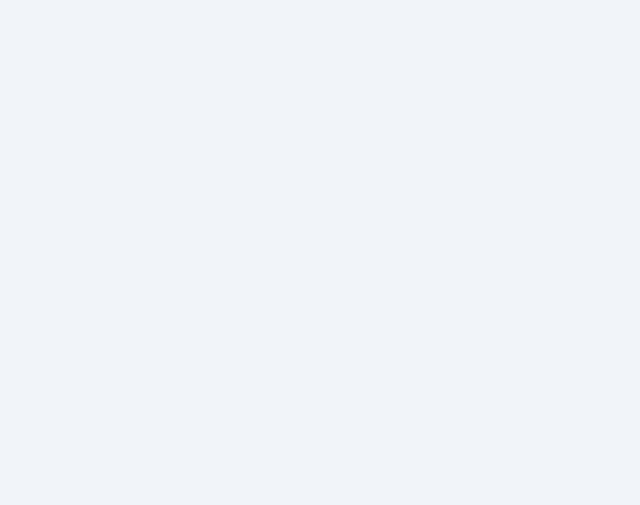
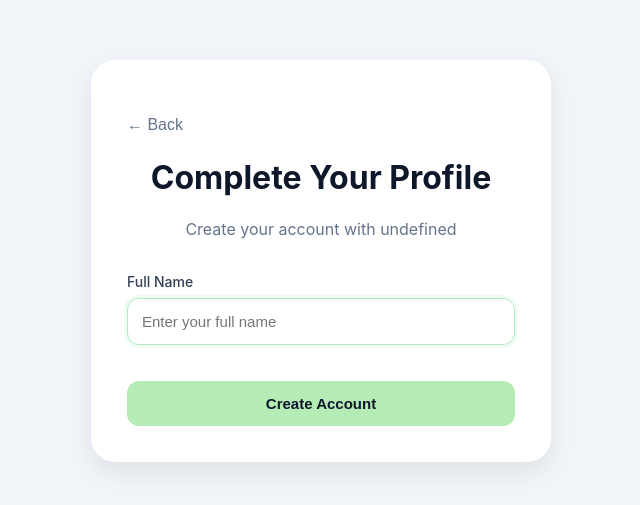
Before and after one commit to vikrantpahwa0/andha-paisa, a React (Vite) app in the folder andha-paisa/: page /register in a window 1280 px wide. Before the commit this address had no page. Shown: the part 159-664 px from the top of the page, without its empty margins (319-959 px from the left). Built offline with nearby package versions, Linux system fonts and the light colour scheme.

Commit message:
registration page

```diff
--- a/andha-paisa/src/pages/auth/login.jsx
+++ b/andha-paisa/src/pages/auth/login.jsx
@@ -33,7 +33,7 @@ function App() {
 
       // For now, using a demo parameter:
       // You can change this based on your API response
-      const demoParameter = false; // Change to false to test password screen
+      const demoParameter = true; // Change to false to test password screen
 
       // Simulate API delay
       setTimeout(() => {
--- a/andha-paisa/src/pages/auth/otp-screen.jsx
+++ b/andha-paisa/src/pages/auth/otp-screen.jsx
@@ -37,11 +37,18 @@ function Verification() {
 
   setLoading(true);
 
-    // Simulate API call
+  // Simulate API call for OTP verification
   setTimeout(() => {
     if (code.length === 6) {
       console.log("Verifying OTP:", code, "for", mode, ":", identifier);
-        navigate("/dashboard");
+
+      // After OTP verification, navigate to registration page
+      navigate("/register", {
+        state: {
+          mode: mode,
+          identifier: identifier
+        }
+      });
     } else {
       setError("Invalid verification code");
     }
--- /dev/null
+++ b/andha-paisa/src/pages/auth/registration.css
@@ -0,0 +1,191 @@
+/* registration.css */
+.registration-card {
+  width: 100%;
+  max-width: 100%;
+  background: white;
+  padding: 20px;
+  border-radius: 20px;
+  box-shadow: 0 10px 25px rgba(0, 0, 0, 0.08);
+  position: relative;
+}
+
+.back-btn {
+  background: transparent;
+  border: none;
+  font-size: 16px;
+  color: #64748b;
+  cursor: pointer;
+  padding: 8px 0;
+  margin-bottom: 16px;
+  display: inline-flex;
+  align-items: center;
+  gap: 4px;
+  transition: color 0.2s;
+}
+
+.back-btn:hover {
+  color: #0f172a;
+}
+
+h2 {
+  text-align: center;
+  margin-bottom: 12px;
+  font-size: 24px;
+  color: #0f172a;
+}
+
+.registration-subtitle {
+  text-align: center;
+  color: #64748b;
+  margin-bottom: 28px;
+  font-size: 14px;
+  line-height: 1.5;
+}
+
+/* Form Groups */
+.form-group {
+  margin-bottom: 20px;
+}
+
+.form-group label {
+  display: block;
+  margin-bottom: 8px;
+  font-size: 14px;
+  font-weight: 500;
+  color: #334155;
+}
+
+.form-group input {
+  width: 100%;
+  padding: 14px;
+  border-radius: 12px;
+  border: 1px solid #e2e8f0;
+  font-size: 16px;
+  box-sizing: border-box;
+  -webkit-appearance: none;
+  transition: all 0.2s ease;
+}
+
+.form-group input:focus {
+  outline: none;
+  border-color: #b0eac4;
+  box-shadow: 0 0 0 3px rgba(176, 234, 196, 0.2);
+}
+
+.form-group input:disabled {
+  background-color: #f8fafc;
+  cursor: not-allowed;
+}
+
+/* Error Message */
+.error-message {
+  color: #ef4444;
+  font-size: 13px;
+  margin-bottom: 16px;
+  text-align: center;
+}
+
+/* Primary Button */
+.primary-btn {
+  width: 100%;
+  padding: 14px;
+  border-radius: 12px;
+  border: none;
+  background: #b0eac4;
+  color: #0f172a;
+  font-weight: 600;
+  font-size: 16px;
+  cursor: pointer;
+  transition: all 0.2s ease;
+  margin-top: 8px;
+}
+
+.primary-btn:active {
+  transform: scale(0.98);
+}
+
+.primary-btn:disabled {
+  opacity: 0.6;
+  cursor: not-allowed;
+  transform: none;
+}
+
+/* Tablet Styles */
+@media (min-width: 480px) {
+  .registration-card {
+    max-width: 420px;
+    padding: 28px;
+  }
+
+  h2 {
+    font-size: 28px;
+    margin-bottom: 16px;
+  }
+
+  .registration-subtitle {
+    font-size: 15px;
+    margin-bottom: 32px;
+  }
+
+  .form-group input {
+    padding: 14px;
+    font-size: 15px;
+  }
+}
+
+/* Desktop Styles */
+@media (min-width: 768px) {
+  .registration-card {
+    max-width: 440px;
+    padding: 32px;
+    border-radius: 24px;
+  }
+
+  h2 {
+    font-size: 32px;
+    margin-bottom: 20px;
+  }
+
+  .registration-subtitle {
+    font-size: 16px;
+  }
+
+  .primary-btn:hover {
+    background: #9fd89f;
+    transform: translateY(-1px);
+  }
+
+  .back-btn:hover {
+    transform: translateX(-2px);
+  }
+}
+
+/* Large Desktop */
+@media (min-width: 1024px) {
+  .registration-card {
+    max-width: 460px;
+    padding: 36px;
+  }
+}
+
+/* Fix for very small devices */
+@media (max-width: 360px) {
+  .registration-card {
+    padding: 16px;
+  }
+
+  h2 {
+    font-size: 22px;
+    margin-bottom: 12px;
+  }
+
+  .registration-subtitle {
+    font-size: 13px;
+    margin-bottom: 24px;
+  }
+
+  .form-group input, .primary-btn {
+    padding: 12px;
+    font-size: 14px;
+  }
+}
--- /dev/null
+++ b/andha-paisa/src/pages/auth/registration.jsx
@@ -0,0 +1,146 @@
+// Registration.jsx
+import { useState } from "react";
+import { useLocation, useNavigate } from "react-router-dom";
+import "./registration.css";
+
+function Registration() {
+  const location = useLocation();
+  const navigate = useNavigate();
+  const { mode, identifier } = location.state || {};
+
+  const [name, setName] = useState("");
+  const [password, setPassword] = useState("");
+  const [confirmPassword, setConfirmPassword] = useState("");
+  const [acceptTerms, setAcceptTerms] = useState(false);
+  const [error, setError] = useState("");
+  const [loading, setLoading] = useState(false);
+
+  const handleSubmit = async (e) => {
+    e.preventDefault();
+    setError("");
+
+    // Validation
+    if (!name.trim()) {
+      setError("Please enter your name");
+      return;
+    }
+
+    if (mode === "email") {
+      if (password.length < 6) {
+        setError("Password must be at least 6 characters");
+        return;
+      }
+
+      if (password !== confirmPassword) {
+        setError("Passwords do not match");
+        return;
+      }
+    }
+
+    if (!acceptTerms) {
+      setError("Please accept the Terms and Conditions");
+      return;
+    }
+
+    setLoading(true);
+
+    // Simulate API call for registration
+    setTimeout(() => {
+      console.log("Registration data:", {
+        mode,
+        identifier,
+        name,
+        ...(mode === "email" && { password })
+      });
+
+      // Navigate to dashboard after successful registration
+      navigate("/dashboard");
+      setLoading(false);
+    }, 1500);
+  };
+
+  const handleBack = () => {
+    navigate(-1);
+  };
+
+  const handleCheckboxChange = (e) => {
+    setAcceptTerms(e.target.checked);
+  };
+
+  return (
+    <div className="container center">
+      <div className="registration-card">
+        <button className="back-btn" onClick={handleBack}>
+          ← Back
+        </button>
+
+        <h2>Complete Your Profile</h2>
+        <p className="registration-subtitle">
+          {mode === "mobile"
+            ? `Set up your account with ${identifier}`
+            : `Create your account with ${identifier}`}
+        </p>
+
+        <form onSubmit={handleSubmit}>
+          {/* Name Field - Common for both */}
+          <div className="form-group">
+            <label htmlFor="name">Full Name</label>
+            <input
+              id="name"
+              type="text"
+              placeholder="Enter your full name"
+              value={name}
+              onChange={(e) => setName(e.target.value)}
+              required
+              disabled={loading}
+              autoFocus
+            />
+          </div>
+
+          {/* Password Fields - Only for Email */}
+          {mode === "email" && (
+            <>
+              <div className="form-group">
+                <label htmlFor="password">Password</label>
+                <input
+                  id="password"
+                  type="password"
+                  placeholder="Create a password"
+                  value={password}
+                  onChange={(e) => setPassword(e.target.value)}
+                  required
+                  disabled={loading}
+                />
+              </div>
+
+              <div className="form-group">
+                <label htmlFor="confirmPassword">Confirm Password</label>
+                <input
+                  id="confirmPassword"
+                  type="password"
+                  placeholder="Confirm your password"
+                  value={confirmPassword}
+                  onChange={(e) => setConfirmPassword(e.target.value)}
+                  required
+                  disabled={loading}
+                />
+              </div>
+            </>
+          )}
+
+          {error && <p className="error-message">{error}</p>}
+
+          <button
+            type="submit"
+            className="primary-btn"
+            disabled={loading}
+          >
+            {loading ? "Creating Account..." : "Create Account"}
+          </button>
+        </form>
+      </div>
+    </div>
+  );
+}
+
+export default Registration;
--- a/andha-paisa/src/routes/app-routes.jsx
+++ b/andha-paisa/src/routes/app-routes.jsx
@@ -1,6 +1,7 @@
 import { BrowserRouter, Routes, Route } from "react-router-dom";
 import Login from "../pages/auth/login";
 import Verification from "../pages/auth/otp-screen";
+import Registration from "../pages/auth/registration";
 
 export default function AppRoutes() {
   return (
@@ -8,6 +9,8 @@ export default function AppRoutes() {
       <Routes>
         <Route path="/" element={<Login />} />
         <Route path="/verify" element={<Verification />} />
+        <Route path="/register" element={<Registration />} />
+
       </Routes>
     </BrowserRouter>
   );
```
Lines whose indentation alone changed are shown as unchanged.
